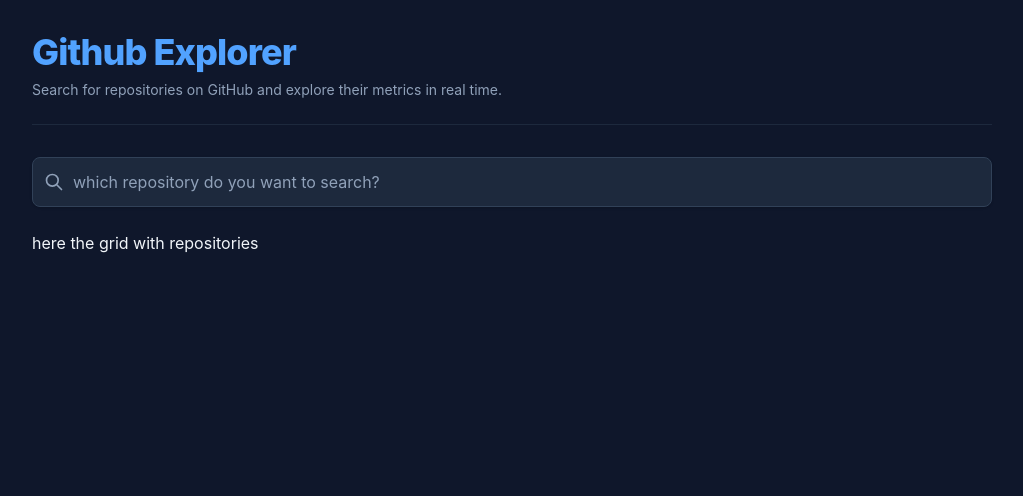
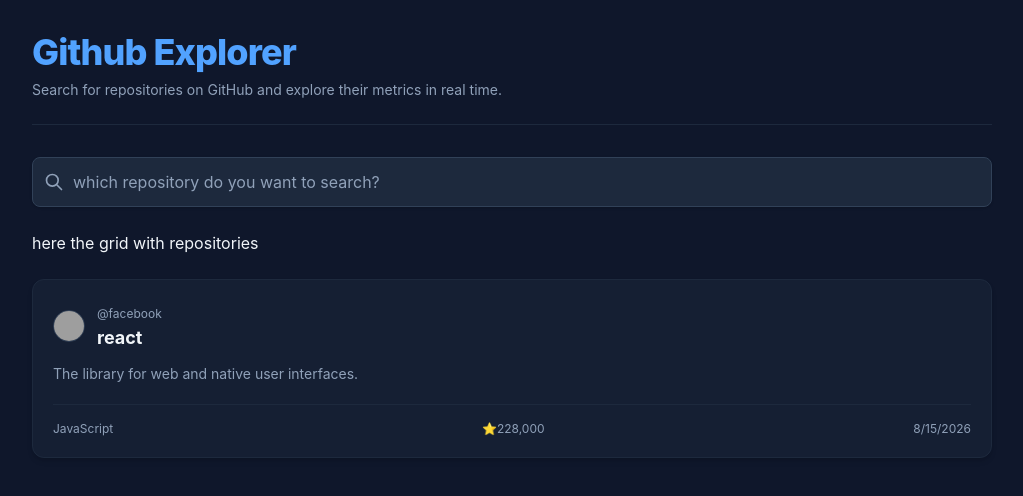
Before and after one commit to NicoPaez95/github-explorer, a React (Vite) app: page / in a window 1280 px wide. Shown: the top 496 px of the page, without its empty margins (128-1151 px from the left). Built offline with nearby package versions, Linux system fonts and the light colour scheme; grey boxes are pictures that could not be loaded.

Commit message:
feat(ui): build RepoCard component with mock data (closes #3)

```diff
--- a/src/App.jsx
+++ b/src/App.jsx
@@ -1,6 +1,20 @@
 import { SearchBar } from "./components/SearchBar";
 import { RepoList } from "./components/RepoList";
 import { useState } from "react";
+//Mock data de prueba
+const mockRepo = {
+  id: 1,
+  name: "react",
+  owner: {
+    login: "facebook",
+    avatar_url: "https://avatars.githubusercontent.com/u/69631?v=4",
+  },
+  html_url: "https://github.com/facebook/react",
+  description: "The library for web and native user interfaces.",
+  stargazers_count: 228000,
+  language: "JavaScript",
+  updated_at: "2026-08-15T10:00:00Z",
+};
 function App() {
   const [query, setQuery] = useState("");
   return (
@@ -17,7 +31,7 @@
         </header>
         <main className="space-y-6">
           <SearchBar query={query} onQueryChange={setQuery} />
-          <RepoList />
+          <RepoList repo={mockRepo} />
         </main>
       </div>
     </div>
--- /dev/null
+++ b/src/components/RepoCard.jsx
@@ -0,0 +1,40 @@
+const RepoCard = ({ repo }) => {
+  if (!repo) return null;
+  return (
+    <article className=" flex flex-col justify-between rounded-xl border border-slate-800 bg-slate-800/50 p-5 shadow-md">
+      <div>
+        <div className="flex items-center gap-3">
+          <img
+            src={repo.owner?.avatar_url}
+            alt={repo.owner?.login}
+            className="h-8 w-8 rounded-full border border-slate-700"
+          />
+          <div>
+            <span className="text-xs text-slate-400">@{repo.owner?.login}</span>
+            <h2 className="text-lg font-bold text-slate-100">
+              <a
+                href={repo.html_url}
+                target="_blank"
+                rel="noopener noreferrer"
+                className="hover:text-blue-400"
+              >
+                {repo.name}
+              </a>
+            </h2>
+          </div>
+        </div>
+        <p className="mt-3 line-clamp-2 text-sm text-slate-400">
+          {repo.description || "No description available"}
+        </p>
+      </div>
+
+      <div className="mt-5 flex flex-wrap items-center justify-between border-t border-slate-800 pt-4 text-xs text-slate-400">
+        <span>{repo.language}</span>
+        <span>⭐{repo.stargazers_count?.toLocaleString()}</span>
+        <span>{new Date(repo.updated_at).toLocaleDateString()}</span>
+      </div>
+    </article>
+  );
+};
+
+export { RepoCard };
--- a/src/components/RepoList.jsx
+++ b/src/components/RepoList.jsx
@@ -1,8 +1,10 @@
-const RepoList = () => {
+import { RepoCard } from "./RepoCard";
+const RepoList = ({ repo }) => {
   return (
     <>
       {/* here the grid with repositories*/}
       <div>here the grid with repositories</div>
+      <RepoCard repo={repo} />
     </>
   );
 };
```
